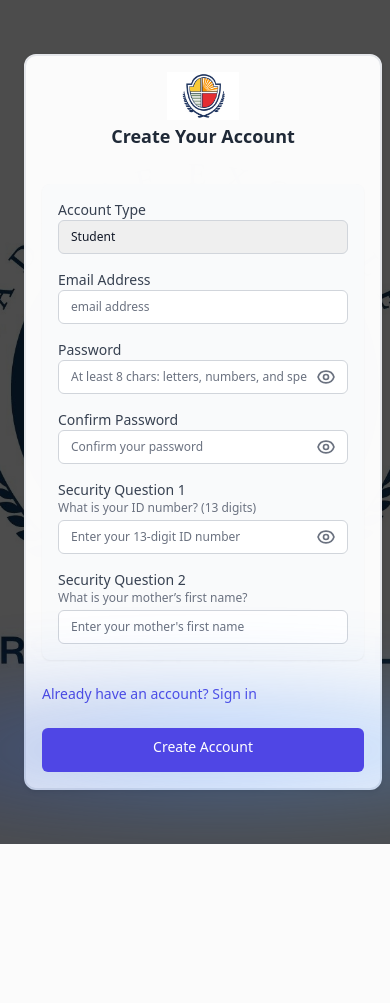
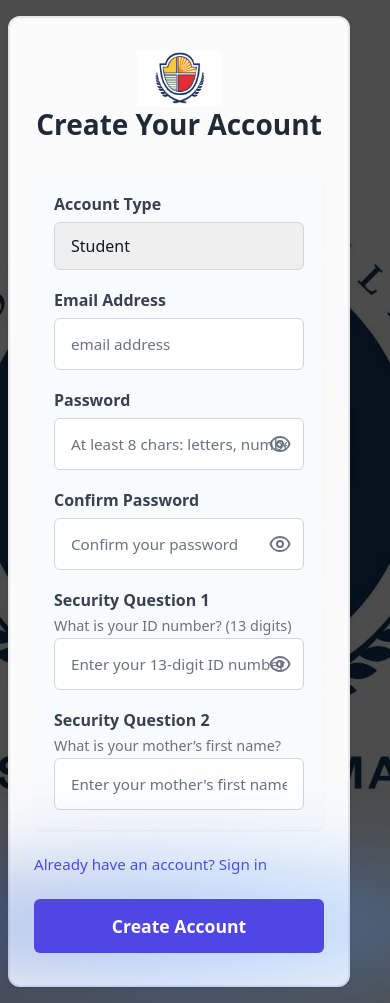
Before and after one commit to letroy969/StudentCardSystem, a Flask app: page /register in a window 390 px wide. Before the commit the page ends 844 px from the top, so only its background shows below. Run offline with Flask 3, Linux system fonts and the light colour scheme; some libraries are stand-ins or nearby versions.

Commit message:
Fix mobile layout for login and register pages - increase text sizes and properly size containers

```diff
--- a/static/css/mobile.css
+++ b/static/css/mobile.css
@@ -796,3 +796,146 @@
         display: block !important;
     }
 }
+
+/* ============================================
+   LOGIN & REGISTER PAGES MOBILE OPTIMIZATION
+   ============================================ */
+
+@media (max-width: 767px) {
+    /* Form Container - Better sizing and centering */
+    .content {
+        max-width: 95% !important;
+        margin: 1rem auto !important;
+        padding: 0 0.5rem !important;
+    }
+
+    .form-container {
+        padding: 2rem 1.5rem !important;
+        margin: 0 auto !important;
+        width: 100% !important;
+        max-width: 100% !important;
+    }
+
+    /* Increase text sizes for mobile */
+    .form-container h2 {
+        font-size: 1.75rem !important;
+        line-height: 1.3 !important;
+    }
+
+    /* Labels - Larger on mobile */
+    label {
+        font-size: 1rem !important;
+        font-weight: 600 !important;
+        margin-bottom: 0.5rem !important;
+    }
+
+    /* Input fields - Larger text and padding */
+    input[type="email"],
+    input[type="password"],
+    input[type="text"],
+    select {
+        font-size: 1rem !important;
+        padding: 0.875rem 1rem !important;
+        height: auto !important;
+        min-height: 48px !important;
+    }
+
+    /* Placeholder text */
+    input::placeholder,
+    select::placeholder {
+        font-size: 0.95rem !important;
+    }
+
+    /* Error messages - Larger */
+    .error-message,
+    .success-message,
+    .password-match-error {
+        font-size: 0.95rem !important;
+        padding: 1rem !important;
+        line-height: 1.5 !important;
+    }
+
+    /* Links - Larger and more touch-friendly */
+    a {
+        font-size: 0.95rem !important;
+        padding: 0.5rem 0 !important;
+    }
+
+    /* Buttons - Larger and more touch-friendly */
+    button[type="submit"],
+    .btn-primary {
+        font-size: 1.1rem !important;
+        padding: 1rem 1.5rem !important;
+        min-height: 52px !important;
+        font-weight: 600 !important;
+    }
+
+    /* Form spacing */
+    .space-y-4 > * + * {
+        margin-top: 1.25rem !important;
+    }
+
+    .space-y-6 > * + * {
+        margin-top: 1.5rem !important;
+    }
+
+    /* Account type select */
+    select#account_type {
+        font-size: 1rem !important;
+        padding: 0.875rem 1rem !important;
+    }
+
+    /* Security question labels */
+    .text-xs {
+        font-size: 0.9rem !important;
+    }
+
+    /* Logo size */
+    .form-container img {
+        height: 3.5rem !important;
+        width: auto !important;
+    }
+
+    /* Icon sizes */
+    .text-4xl {
+        font-size: 2.5rem !important;
+    }
+
+    /* Flash messages */
+    .flash-message,
+    .mb-3.p-2.rounded-md {
+        font-size: 0.95rem !important;
+        padding: 1rem !important;
+        line-height: 1.6 !important;
+    }
+
+    /* Related content at bottom */
+    .related-content {
+        position: relative !important;
+        bottom: auto !important;
+        left: auto !important;
+        transform: none !important;
+        margin-top: 2rem !important;
+        padding: 1rem !important;
+    }
+
+    .related-content h3 {
+        font-size: 1.25rem !important;
+    }
+
+    .related-content p {
+        font-size: 0.95rem !important;
+    }
+
+    /* Password toggle icons */
+    .eye-open,
+    .eye-closed {
+        width: 1.5rem !important;
+        height: 1.5rem !important;
+    }
+
+    /* Form background container */
+    .rounded-md.shadow-sm {
+        padding: 1.25rem !important;
+    }
+}
```
